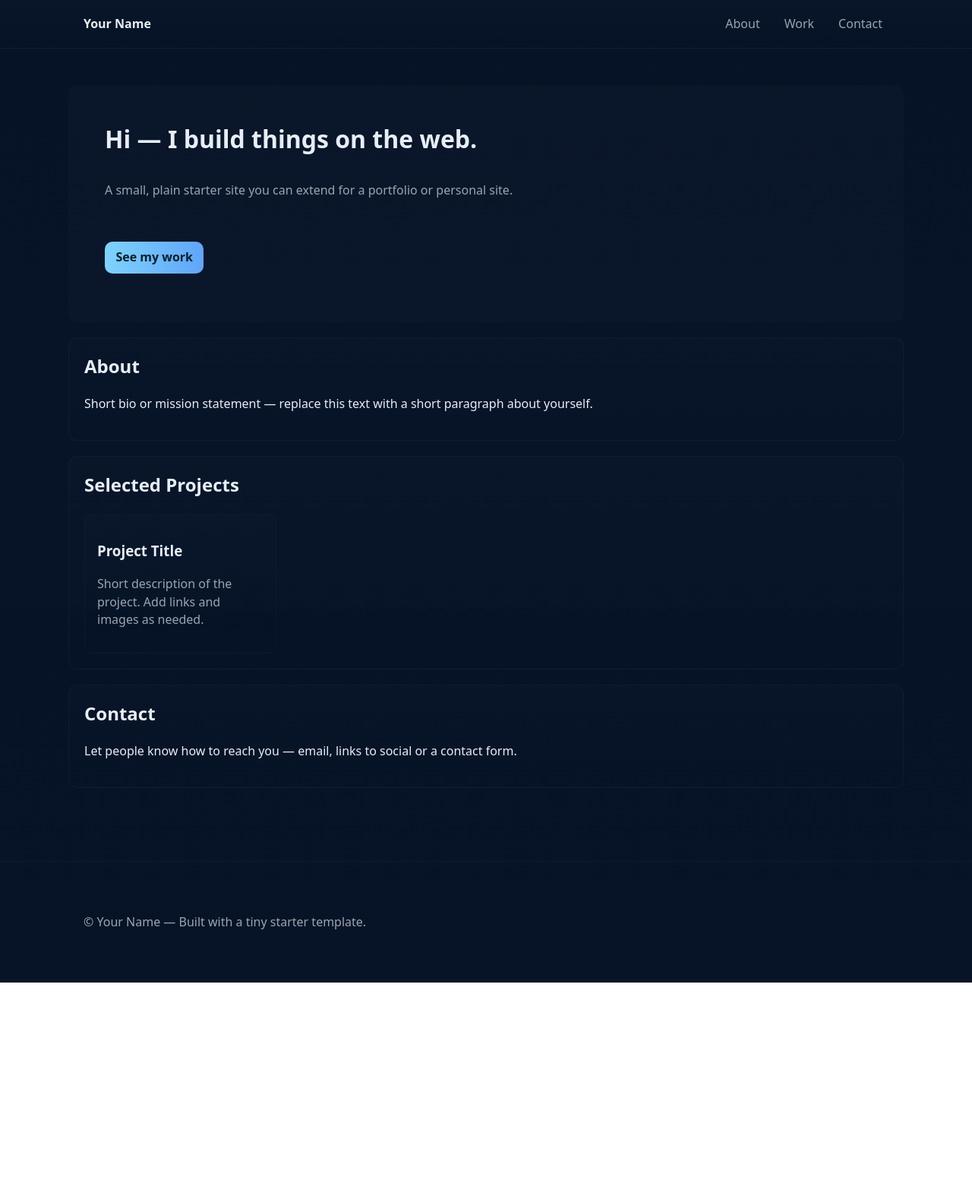
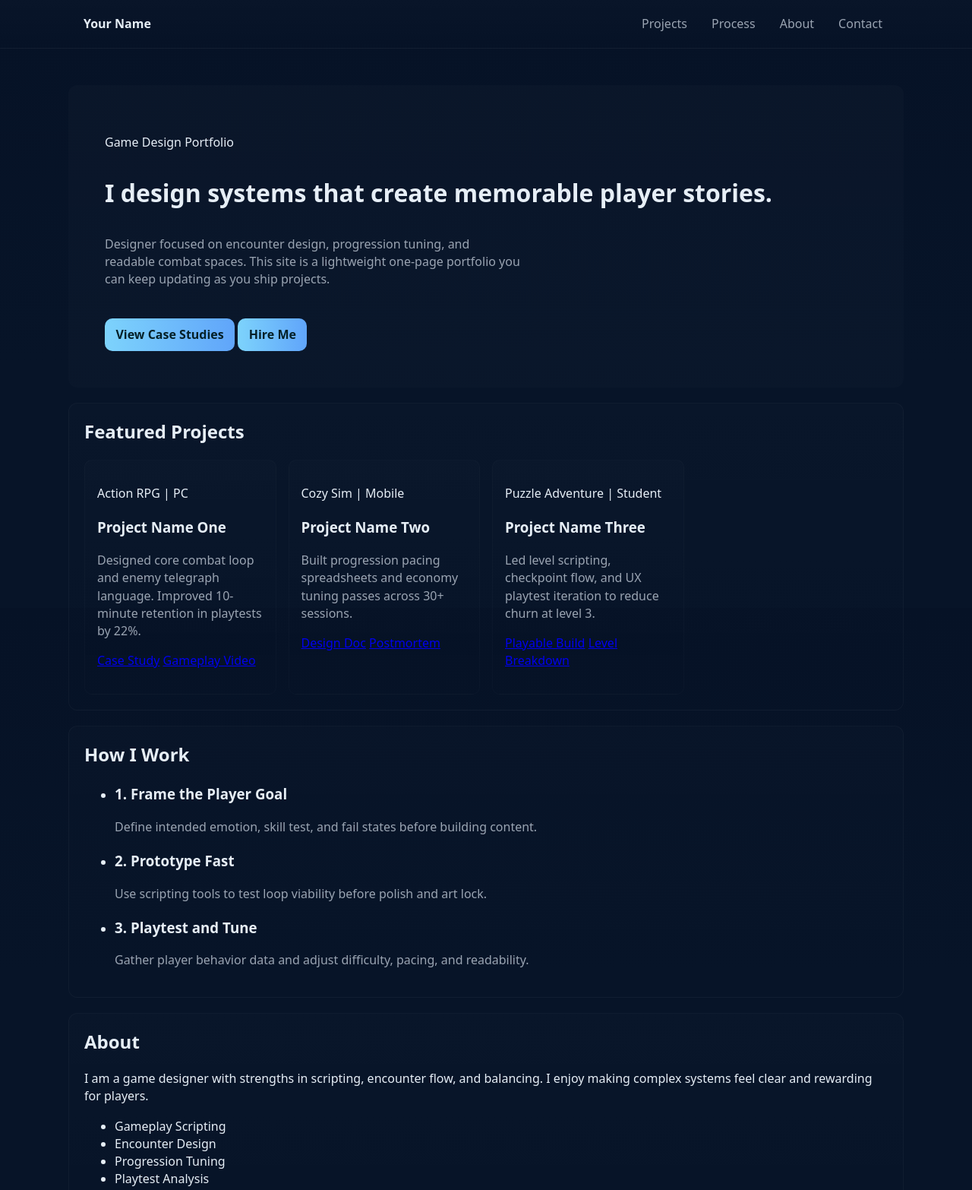
Before and after one commit to JoshuWoshua/Portfolio, a website: page index.html in a window 1280 px wide. Shown: the top 1566 px of the page at 76% size. Before the commit the page ends 1293 px from the top, so only its background shows below. Drawn offline with Linux system fonts and the light colour scheme.

Commit message:
fixing this finally

```diff
--- a/index.html
+++ b/index.html
@@ -3,9 +3,15 @@
 	<head>
 		<meta charset="utf-8" />
 		<meta name="viewport" content="width=device-width,initial-scale=1" />
-		<meta name="description" content="A simple, extendable starter portfolio / site" />
-		<title>My Portfolio — Starter</title>
-		<link rel="stylesheet" href="/style.css" />
+		<meta name="description" content="Game design portfolio with case studies, process notes, and playable links." />
+		<title>Your Name | Game Design Portfolio</title>
+		<link rel="preconnect" href="https://fonts.googleapis.com" />
+		<link rel="preconnect" href="https://fonts.gstatic.com" crossorigin />
+		<link
+			href="https://fonts.googleapis.com/css2?family=Bebas+Neue&family=Space+Grotesk:wght@400;500;700&display=swap"
+			rel="stylesheet"
+		/>
+		<link rel="stylesheet" href="style.css" />
 	</head>
 	<body>
 		<header class="site-header">
@@ -13,8 +19,9 @@
 				<a class="brand" href="#">Your Name</a>
 				<nav class="site-nav" aria-label="Main navigation">
 					<ul>
+						<li><a href="#projects">Projects</a></li>
+						<li><a href="#process">Process</a></li>
 						<li><a href="#about">About</a></li>
-						<li><a href="#work">Work</a></li>
 						<li><a href="#contact">Contact</a></li>
 					</ul>
 				</nav>
@@ -23,39 +30,103 @@
 
 		<main class="site-main container">
 			<section id="hero" class="hero">
-				<h1>Hi — I build things on the web.</h1>
-				<p class="lead">A small, plain starter site you can extend for a portfolio or personal site.</p>
-				<p><a class="btn" href="#work">See my work</a></p>
+				<p class="eyebrow">Game Design Portfolio</p>
+				<h1>I design systems that create memorable player stories.</h1>
+				<p class="lead">
+					Designer focused on encounter design, progression tuning, and readable combat spaces.
+					This site is a lightweight one-page portfolio you can keep updating as you ship projects.
+				</p>
+				<div class="hero-cta">
+					<a class="btn" href="#projects">View Case Studies</a>
+					<a class="btn btn-ghost" href="#contact">Hire Me</a>
+				</div>
 			</section>
 
-			<section id="about" class="card">
-				<h2>About</h2>
-				<p>Short bio or mission statement — replace this text with a short paragraph about yourself.</p>
+			<section id="projects" class="card">
+				<h2>Featured Projects</h2>
+				<ul class="projects">
+					<li class="project-item">
+						<p class="project-tag">Action RPG | PC</p>
+						<h3>Project Name One</h3>
+						<p class="muted">
+							Designed core combat loop and enemy telegraph language. Improved 10-minute retention in
+							playtests by 22%.
+						</p>
+						<p class="project-links"><a href="#">Case Study</a> <a href="#">Gameplay Video</a></p>
+					</li>
+					<li class="project-item">
+						<p class="project-tag">Cozy Sim | Mobile</p>
+						<h3>Project Name Two</h3>
+						<p class="muted">
+							Built progression pacing spreadsheets and economy tuning passes across 30+ sessions.
+						</p>
+						<p class="project-links"><a href="#">Design Doc</a> <a href="#">Postmortem</a></p>
+					</li>
+					<li class="project-item">
+						<p class="project-tag">Puzzle Adventure | Student</p>
+						<h3>Project Name Three</h3>
+						<p class="muted">
+							Led level scripting, checkpoint flow, and UX playtest iteration to reduce churn at level 3.
+						</p>
+						<p class="project-links"><a href="#">Playable Build</a> <a href="#">Level Breakdown</a></p>
+					</li>
+				</ul>
 			</section>
 
-			<section id="work" class="card">
-				<h2>Selected Projects</h2>
-				<ul class="projects">
-					<li class="project-item">
-						<h3>Project Title</h3>
-						<p class="muted">Short description of the project. Add links and images as needed.</p>
+			<section id="process" class="card">
+				<h2>How I Work</h2>
+				<ul class="pillars">
+					<li>
+						<h3>1. Frame the Player Goal</h3>
+						<p class="muted">Define intended emotion, skill test, and fail states before building content.</p>
 					</li>
+					<li>
+						<h3>2. Prototype Fast</h3>
+						<p class="muted">Use scripting tools to test loop viability before polish and art lock.</p>
+					</li>
+					<li>
+						<h3>3. Playtest and Tune</h3>
+						<p class="muted">Gather player behavior data and adjust difficulty, pacing, and readability.</p>
+					</li>
+				</ul>
+			</section>
+
+			<section id="about" class="card split">
+				<div>
+					<h2>About</h2>
+					<p>
+						I am a game designer with strengths in scripting, encounter flow, and balancing. I enjoy
+						making complex systems feel clear and rewarding for players.
+					</p>
+				</div>
+				<ul class="skills">
+					<li>Gameplay Scripting</li>
+					<li>Encounter Design</li>
+					<li>Progression Tuning</li>
+					<li>Playtest Analysis</li>
 				</ul>
 			</section>
 
 			<section id="contact" class="card">
 				<h2>Contact</h2>
-				<p>Let people know how to reach you — email, links to social or a contact form.</p>
+				<p>Looking for a game design intern or junior designer? Reach out:</p>
+				<p class="contact-line">
+					<a href="mailto:you@example.com">you@example.com</a>
+					<span>•</span>
+					<a href="#">Itch.io</a>
+					<span>•</span>
+					<a href="#">LinkedIn</a>
+				</p>
 			</section>
 		</main>
 
 		<footer class="site-footer">
 			<div class="container">
-				<p class="muted">© <span id="year"></span> Your Name — Built with a tiny starter template.</p>
+				<p class="muted">© <span id="year"></span> Your Name. Built for game design applications.</p>
 			</div>
 		</footer>
 
-		<!-- compiled TypeScript is loaded from /dist/main.js (build with `npm run build`) -->
-		<script defer src="/dist/main.js"></script>
+		<!-- compiled TypeScript is loaded from dist/main.js (build with `npm run build`) -->
+		<script defer src="dist/main.js"></script>
 	</body>
 </html>
```
Also changed, not shown: src/main.ts (+21 -9 lines), .github/workflows/deploy.yml.
